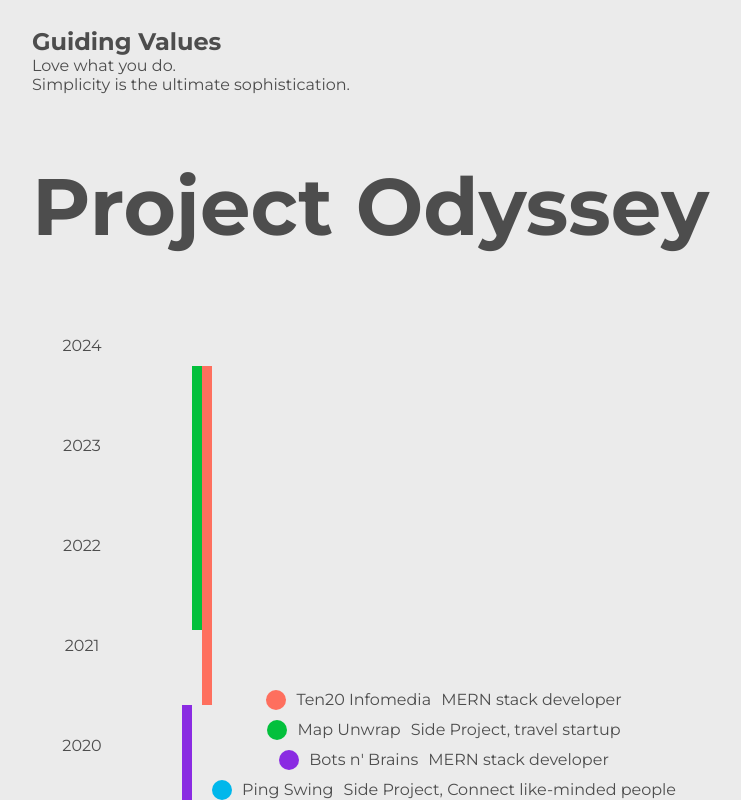
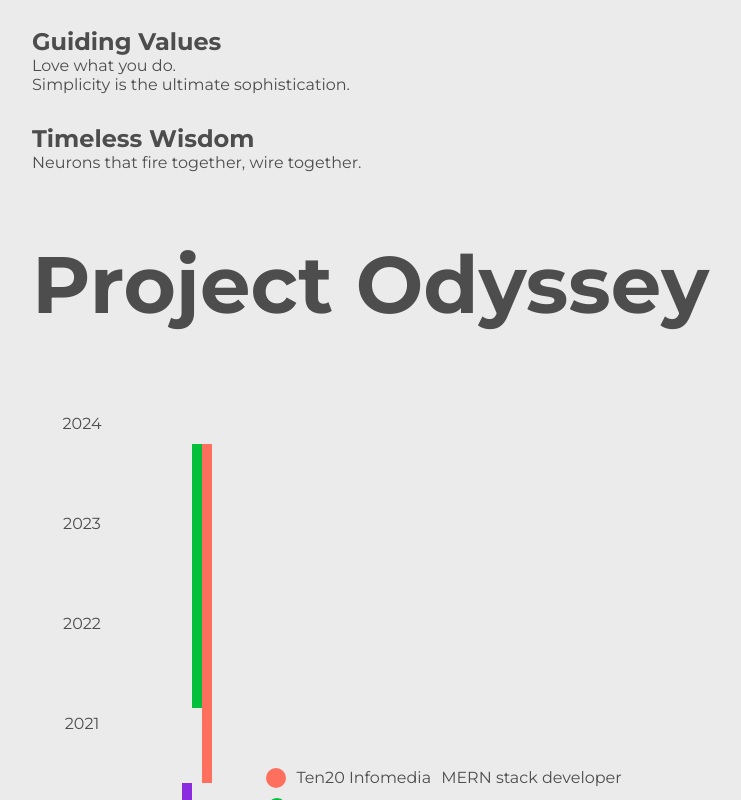
Before and after one commit to pathakvineet/imvineetpathak, a React (Create React App) app: page / in a window 1280 px wide. Shown: the part 1080-1880 px from the top of the page, without its empty margins (208-949 px from the left). Built offline with nearby package versions, Linux system fonts and the light colour scheme.

Commit message:
remove repo name from the packagejson file

```diff
--- a/package.json
+++ b/package.json
@@ -1,8 +1,8 @@
 {
   "name": "portfolio",
   "version": "0.2.1",
-  "homepage": "https://pathakvineet.github.io/imvineetpathak",
-  "lastUpdatedAt": "2024-05-14T15:20:21.890Z",
+  "homepage": "https://pathakvineet.github.io",
+  "lastUpdatedAt": "2024-05-22T09:40:43.887Z",
   "private": false,
   "dependencies": {
     "@testing-library/jest-dom": "^5.17.0",
--- a/src/Sections/About.js
+++ b/src/Sections/About.js
@@ -26,6 +26,11 @@ export default function About() {
         <p>Love what you do.</p>
         <p>Simplicity is the ultimate sophistication.</p>
       </div>
+
+      <div>
+        <h4>Timeless Wisdom</h4>
+        <p>Neurons that fire together, wire together.</p>
+      </div>
     </div>
   );
 }
```
